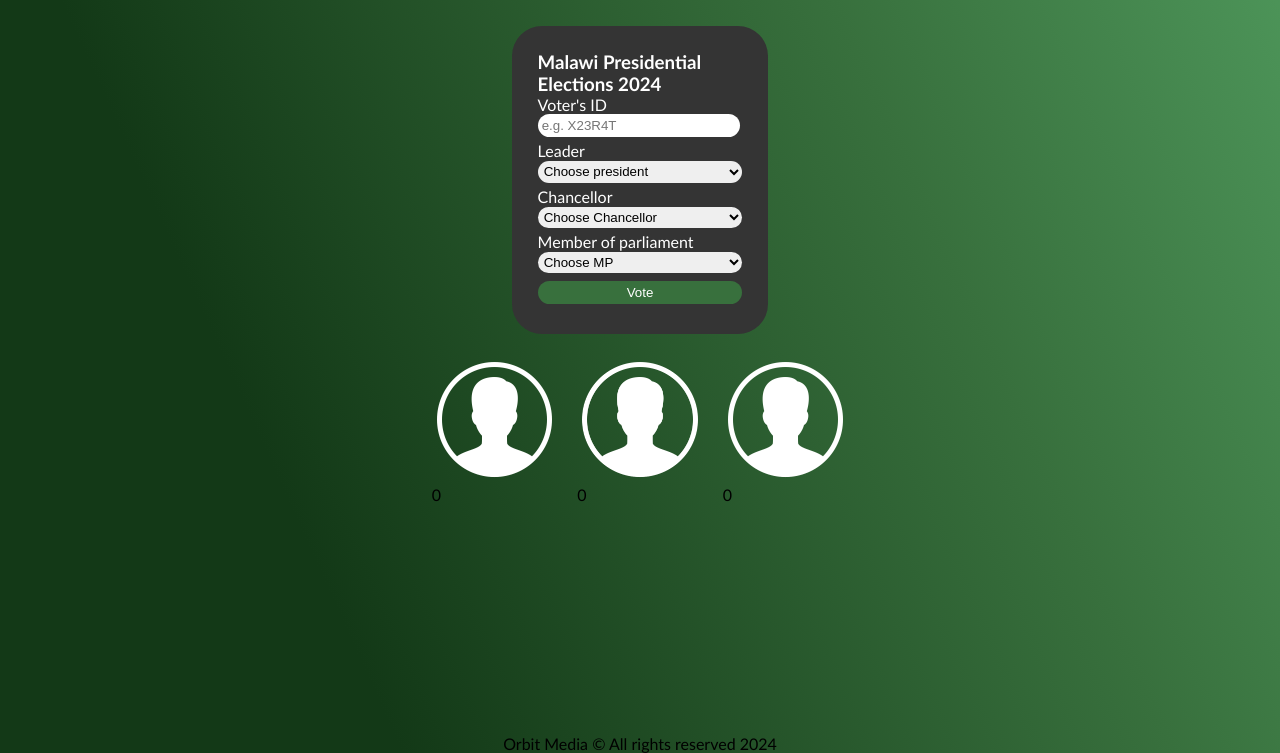
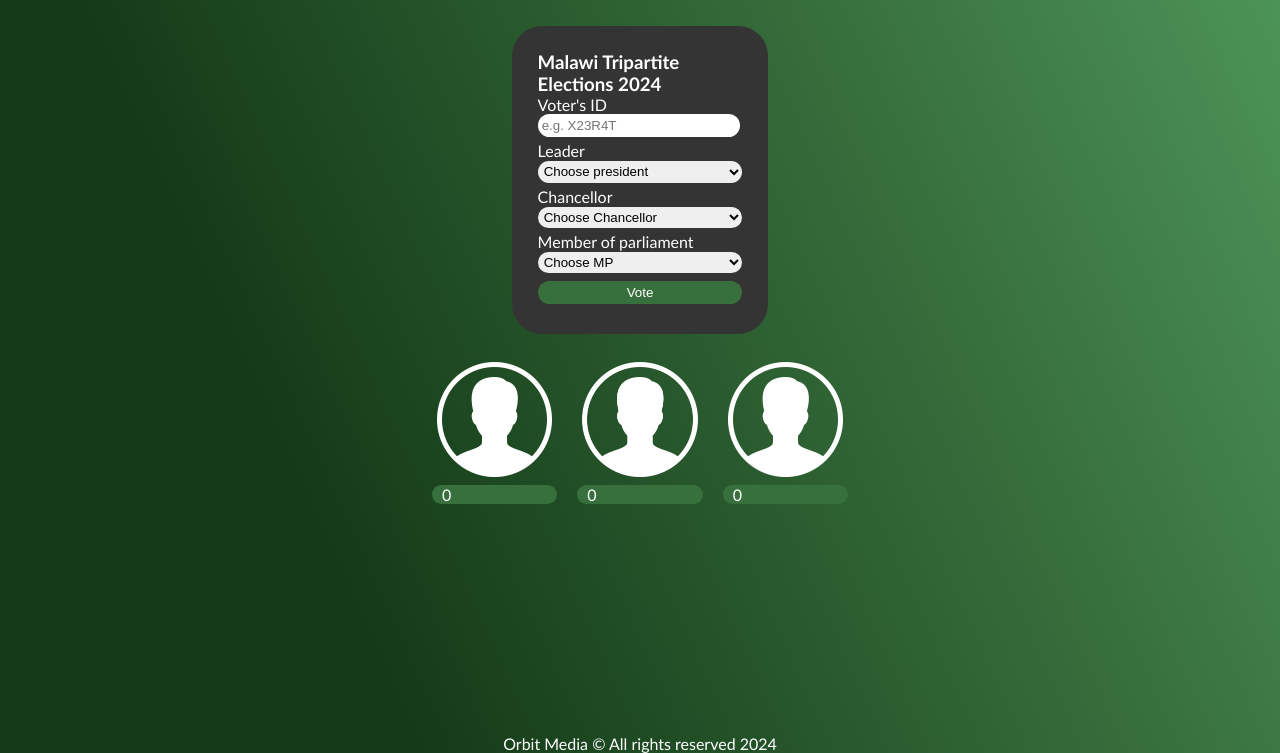
Before and after one commit to V014/votelani, a PHP site: page / in a window 1280 px wide. Shown: the part 47-800 px from the top of the page. Run offline with PHP 8.4, Linux system fonts and the light colour scheme.

Commit message:
still making ui adjustments

```diff
--- a/css/style.css
+++ b/css/style.css
@@ -110,6 +110,7 @@ footer {
     text-align: center;
     padding-top: 2%;
     margin-top: auto;
+    color: white;
 }
 
 /* form */
@@ -193,6 +194,14 @@ div.desc {
     text-align: center;
 }
 
+/* vote counter */
+div.voteCounter {
+    color: white;
+    background-color: #38703d;
+    border-radius: 30px;
+    padding-left: 8%;
+}
+
 /* responsive media queries */
 
 /* screens below 1024px such as tablets and mobile devices */
--- a/index.php
+++ b/index.php
@@ -41,7 +41,7 @@ session_start();
   <div class="content">
     <!-- Voting Form -->
     <form action="#" method="post">
-    <h3 class="heading">Malawi Presidential Elections 2024</h3>
+    <h3 class="heading">Malawi Tripartite Elections 2024</h3>
       <p>Voter's ID</p>
       <input class="textfield" type="text" name="voteID" id="voteID" placeholder="e.g. X23R4T" required>
       <!-- select president -->
@@ -89,7 +89,7 @@ session_start();
         <img id="president-image" src="img/person.png" alt="Image of selected president">
         <!-- Vote count -->
         <p>
-        <div id="president-vote-count">0</div>
+        <div id="president-vote-count" class="voteCounter">0</div>
         </p>
       </div>
 
@@ -98,7 +98,7 @@ session_start();
         <img id="chancellor-image" src="img/person.png" alt="Image of selected chancellor">
         <!-- Vote count -->
         <p>
-        <div id="chancellor-vote-count">0</div>
+        <div id="chancellor-vote-count" class="voteCounter">0</div>
         </p>
       </div>
 
@@ -107,7 +107,7 @@ session_start();
         <img id="mp-image" src="img/person.png" alt="Image of selected member of parliament">
         <!-- Vote count -->
         <p>
-        <div id="mp-vote-count">0</div>
+        <div id="mp-vote-count" class="voteCounter">0</div>
         </p>
       </div>
     </div>
```
